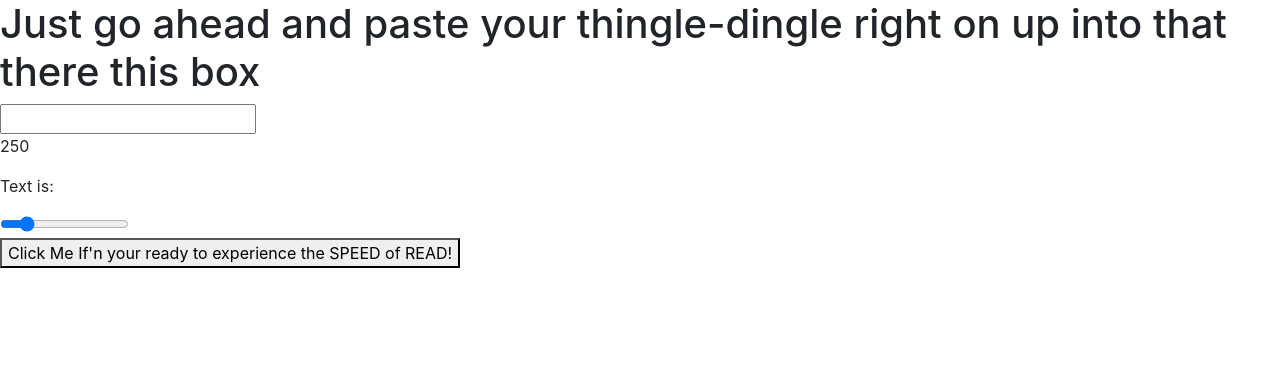
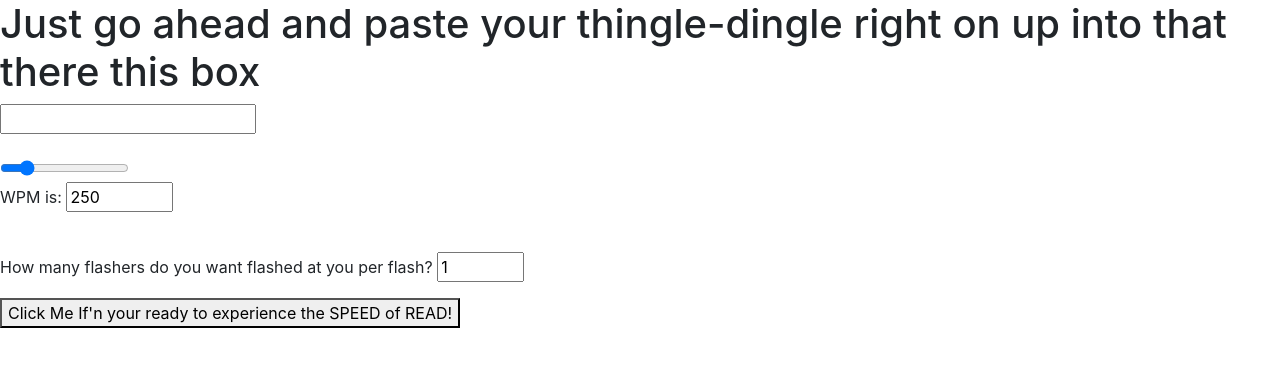
Before and after one commit to EricJamesOsowski/speed-reading-trainer, a React (Create React App) app in the folder speedy-ready-mcwebsite/: page / in a window 1280 px wide. Shown: the top 366 px of the page. Built offline with nearby package versions, Linux system fonts and the light colour scheme.

Commit message:
validation logic for min max values in place

```diff
--- a/speedy-ready-mcwebsite/src/components/InputBox/index.js
+++ b/speedy-ready-mcwebsite/src/components/InputBox/index.js
@@ -8,7 +8,9 @@ import "./style.css";
 const InputBox = () => {
     const [show, setShow] = useState(false);
     const [text, setText] = useState("");
+    const [DisplayText, setDisplayText] = useState([]);
     const [wpm, setWpm] = useState(250);
+    const [wordsPerGroup, setWordsPerGroup] = useState(1);
 
     const handleClose = () => setShow(false);
     var counter = 0;
@@ -16,7 +18,6 @@ const InputBox = () => {
     function handleShow() {
         setShow(true);
         updateWord();
-
     }
 
     function updateWord() {
@@ -24,15 +25,9 @@ const InputBox = () => {
         var newText = text.split(" ");
 
         setInterval(function () {
-            setText(newText[counter])
+            setDisplayText(newText[counter])
             counter++;
         }, 1000/(wpm/60));
-
-    }
-
-
-    function handleSubmit() {
-        displayWord();
     }
 
     function handleTextChange(event) {
@@ -41,42 +36,74 @@ const InputBox = () => {
     }
 
     function handleWpmChange(event) {
-        const wpm = event.target.value;
-        setWpm(wpm);
+        const tempWpm = event.target.value;
+        setWpm(tempWpm);
+    }
+
+    function handleWordPerGroupChange(event) {
+        const tempWordPerGroup = event.target.value;
+        setWordsPerGroup(tempWordPerGroup);
+    }
+
+    function validateMinMax(e,min,max) {
+
+        const thingToBeValidated = e.target.value;
+        if (thingToBeValidated > max || thingToBeValidated < min) {
+            alert(`Please enter a number in between `+ min + ` and ` + max);
+        }
+    }
+
+    function clampMinMax(e, min, max) {
+
+        const thingToBeValidated = e.target.value;
+        if (thingToBeValidated > max) {
+            return max;
+        }
+
+        else if (thingToBeValidated < min) {
+            return min;
+        }
+        else return thingToBeValidated;
+    }
+
+    function validateAndClampWpm(e, min, max) {
+
+        validateMinMax(e, min, max);
+        setWpm(clampMinMax(e, min, max))
     }
 
 
+    function validateAndClampGrouping(e, min, max) {
 
-    function displayWord() {
-        var newText = text.split(" ");
-
-        for (var i = 0; i < newText.length; i++) {
-            alert(newText[i]);
-        }
-
+        validateMinMax(e, min, max);
+        setWordsPerGroup(clampMinMax(e, min, max))
     }
-
 
     return (
         <div className="inputBox" id="input-box" >
             <h1>Just go ahead and paste your thingle-dingle right on up into that there this box</h1>
-            <form onSubmit={handleSubmit} >
+            <form >
                 <input type="text" onChange={handleTextChange}></input>
                 <br />
-                <p>{wpm}</p>
-                <p>Text is: {text}</p>
+                <br />
+                <input type="range" onChange={handleWpmChange} placeholder="140" value={wpm} min="100" max="1000" class="slider" id="myRange" />
 
+                <p>WPM is:&nbsp;
+                    <input type="number" onBlur={(e) => { validateAndClampWpm(e, 100, 1000) }} value={wpm} onChange={handleWpmChange} min="100" max="1000" />
+                </p>
+                <br />
+                <p>How many flashers do you want flashed at you per flash?&nbsp;
+                    <input type="number" value={wordsPerGroup} onChange={handleWordPerGroupChange} onBlur={(e) => { validateAndClampGrouping(e, 1, 10) }} min="1" max="10" />
+                </p>
+            </form>
 
-                <input type="range" onChange={handleWpmChange} placeholder="140" value={wpm} min="100" max="1000" class="slider" id="myRange"></input>
-                <br />
-            </form>
             <button onClick={handleShow}>Click Me If'n your ready to experience the SPEED of READ!</button>
 
             <Modal show={show} onHide={handleClose}>
                 <Modal.Header closeButton>
                     <Modal.Title>Modal heading</Modal.Title>
                 </Modal.Header>
-                <Modal.Body> { text } </Modal.Body>
+                <Modal.Body> { DisplayText } </Modal.Body>
                 <Modal.Footer>
                     <Button variant="secondary" onClick={handleClose}>
                         Close
```
